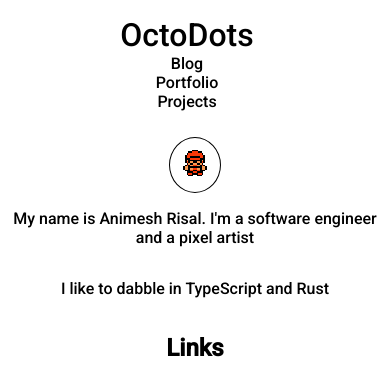
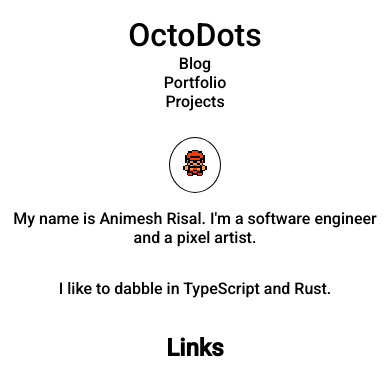
Before and after one commit to AnimeshRisal/AnimeshRisal.github.io, a plain HTML site: page index.html in a window 390 px wide. Shown: the top 379 px of the page. Drawn offline with Linux system fonts and the light colour scheme.

```diff
--- a/index.html
+++ b/index.html
@@ -37,9 +37,9 @@
         <img height="50" width="50" src="./Octodots.svg" />
       </div>
       <p>
-        My name is Animesh Risal. I'm a software engineer and a pixel artist
+        My name is Animesh Risal. I'm a software engineer and a pixel artist.
       </p>
-      <p>I like to dabble in TypeScript and Rust</p>
+      <p>I like to dabble in TypeScript and Rust.</p>
       <div class="link-section">
         <h2 class="link-heading">Links</h2>
         <div class="links">
--- a/navbar.css
+++ b/navbar.css
@@ -13,6 +13,7 @@
     .navbar {
       display: flex;
       flex-direction: column;
+      padding: 0;
     }
   }
 
```
